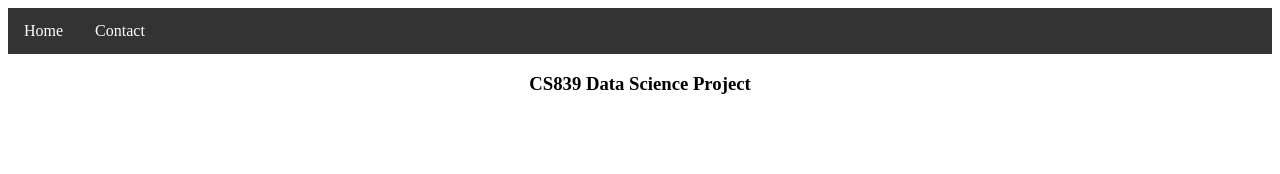
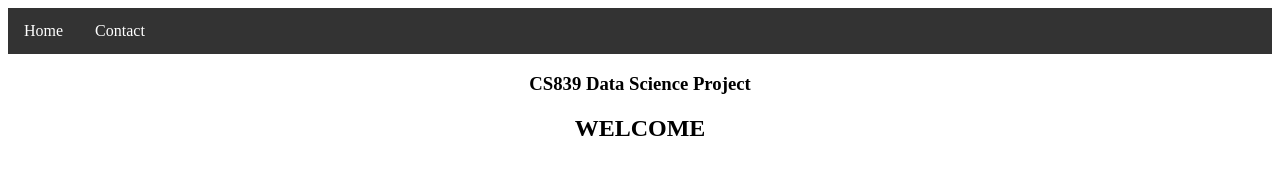
Before and after one commit to knsushma/knsushma.github.io, a plain HTML site: page home.html in a window 1280 px wide. Drawn offline with Linux system fonts and the light colour scheme.

Commit message:
Update home.html

```diff
--- a/home.html
+++ b/home.html
@@ -48,7 +48,7 @@
 			<li><a href="contact.html">Contact</a></li>
 		</nav>
 
-		<center><h3>CS839 Data Science Project</h3></center>
+		<center><h3>CS839 Data Science Project</h3><h2>WELCOME</h2></center>
 
 	</body>
 </html>
```
